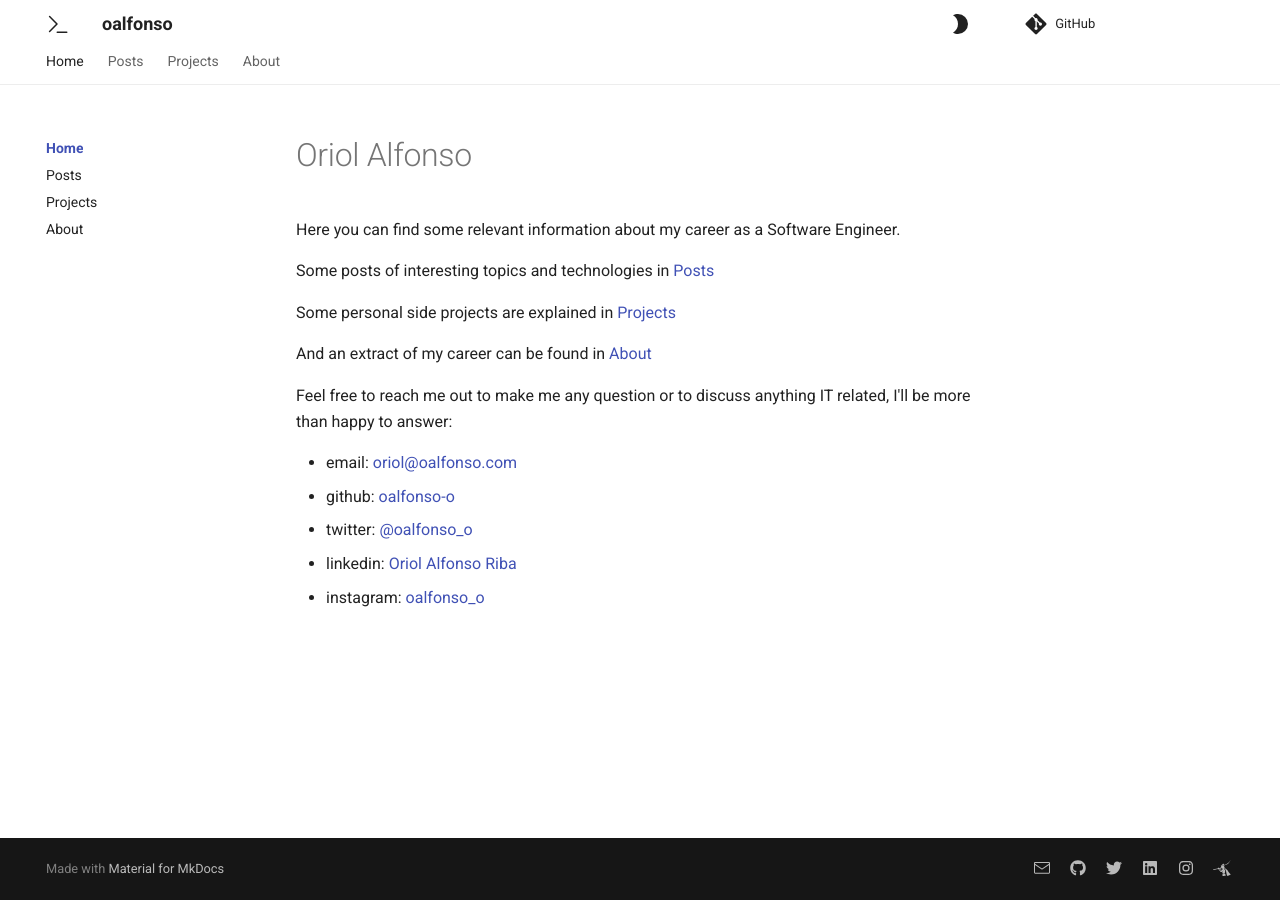
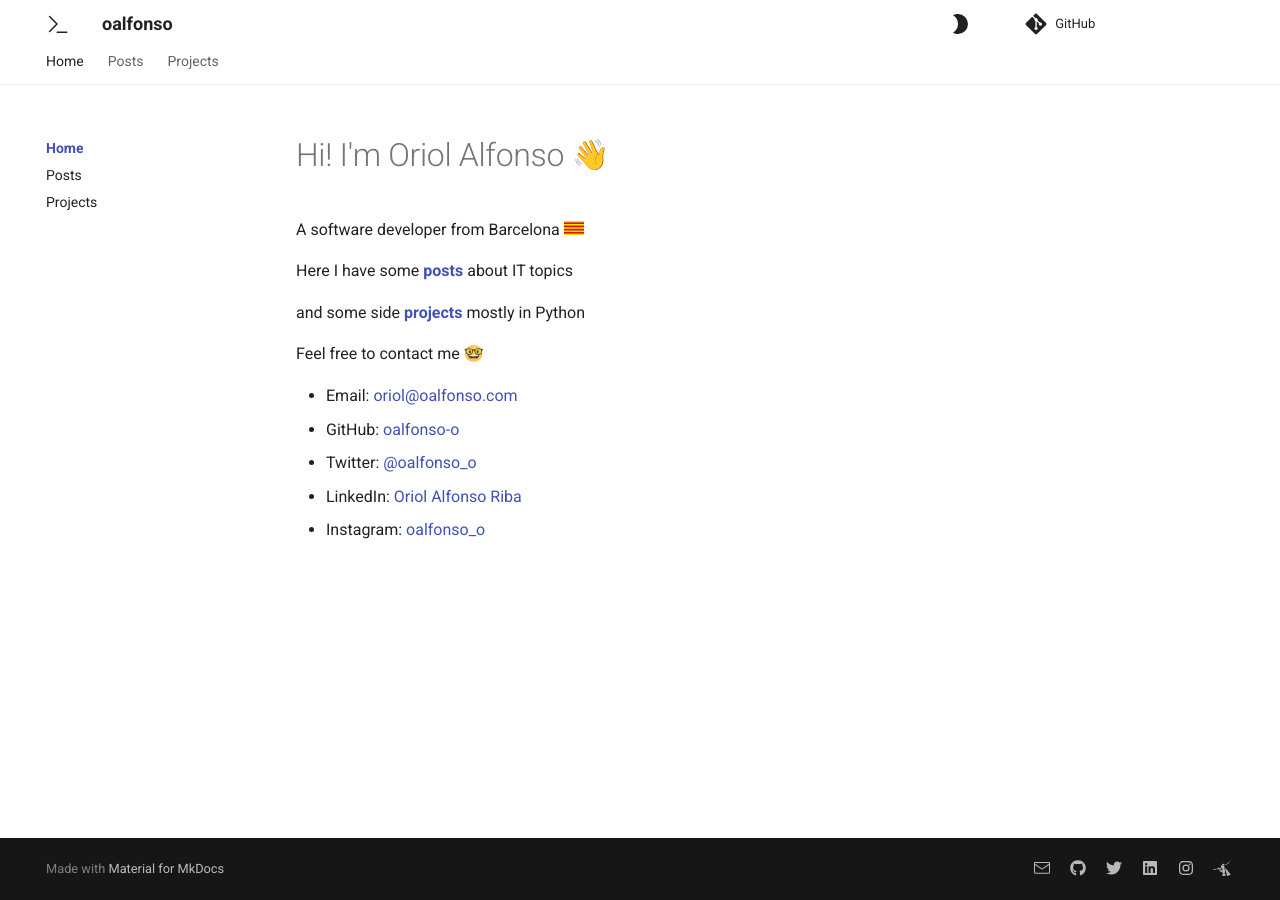
Before and after one commit to oalfonso-o/mkdocs, an MkDocs documentation site: the page built from docs/index.md, in a window 1280 px wide. Built offline with MkDocs 1.6.1 and Material for MkDocs 9.7.7, drawn with Linux system fonts in a browser that asks for light colours; emoji names are drawn with the system emoji font; comment, search, counter and statistics services are not loaded.

Commit message:
Update docs, showing catalonia flag

```diff
--- a/docs/index.md
+++ b/docs/index.md
@@ -1,17 +1,15 @@
-# Oriol Alfonso
+# Hi! I'm Oriol Alfonso :wave:
 
-Here you can find some relevant information about my career as a Software Engineer.
+A software developer from Barcelona <img src="assets/flag_catalonia.png" style="width: 20px;"/>
 
-Some posts of interesting topics and technologies in [Posts](posts/index.md)
+Here I have some **[posts](posts/index.md)** about IT topics
 
-Some personal side projects are explained in [Projects](projects/index.md)
+and some side **[projects](projects/index.md)** mostly in Python
 
-And an extract of my career can be found in [About](about.md)
+Feel free to contact me 🤓
 
-Feel free to reach me out to make me any question or to discuss anything IT related, I'll be more than happy to answer:
-
-- email: [oriol@oalfonso.com](mailto:oriol@oalfonso.com){target=_blank}
-- github: [oalfonso-o](https://github.com/oalfonso-o){target=_blank}
-- twitter: [@oalfonso_o](https://twitter.com/oalfonso_o){target=_blank}
-- linkedin: [Oriol Alfonso Riba](https://www.linkedin.com/in/oriol-alfonso-riba-a198439b/){target=_blank}
-- instagram: [oalfonso_o](https://www.instagram.com/oalfonso_o/){target=_blank}
+- Email: [oriol@oalfonso.com](mailto:oriol@oalfonso.com){target=_blank}
+- GitHub: [oalfonso-o](https://github.com/oalfonso-o){target=_blank}
+- Twitter: [@oalfonso_o](https://twitter.com/oalfonso_o){target=_blank}
+- LinkedIn: [Oriol Alfonso Riba](https://www.linkedin.com/in/oriol-alfonso-riba-a198439b/){target=_blank}
+- Instagram: [oalfonso_o](https://www.instagram.com/oalfonso_o/){target=_blank}
--- a/mkdocs.yml
+++ b/mkdocs.yml
@@ -6,12 +6,11 @@ nav:
     - index.md
     - Posts: posts/index.md
     - Projects: projects/index.md
-    - About: about.md
   - Posts:
     - posts/index.md
     - Mail Server with Postfix and Dovecot: posts/mailserver.md
     - Ansible: posts/ansible.md
-    - Terraform: posts/terraform.md
+    # - Terraform: posts/terraform.md
     # - Spark: posts/spark.md
     - Python coroutines and asyncio: posts/python_async.md
     # - Python Multiprocessing: posts/python_async.md
@@ -29,7 +28,6 @@ nav:
     - Crossbox: projects/crossbox.md
     - Balaland: projects/balaland.md
     - Candlebot: projects/candlebot.md
-  - About: about.md
 theme:
   name: material
   icon:
```
Also changed, not shown: README.md (+8 -8 lines), docs/about.md (deleted, +0 -9 lines), docs/assets/flag_catalonia.png (added).
